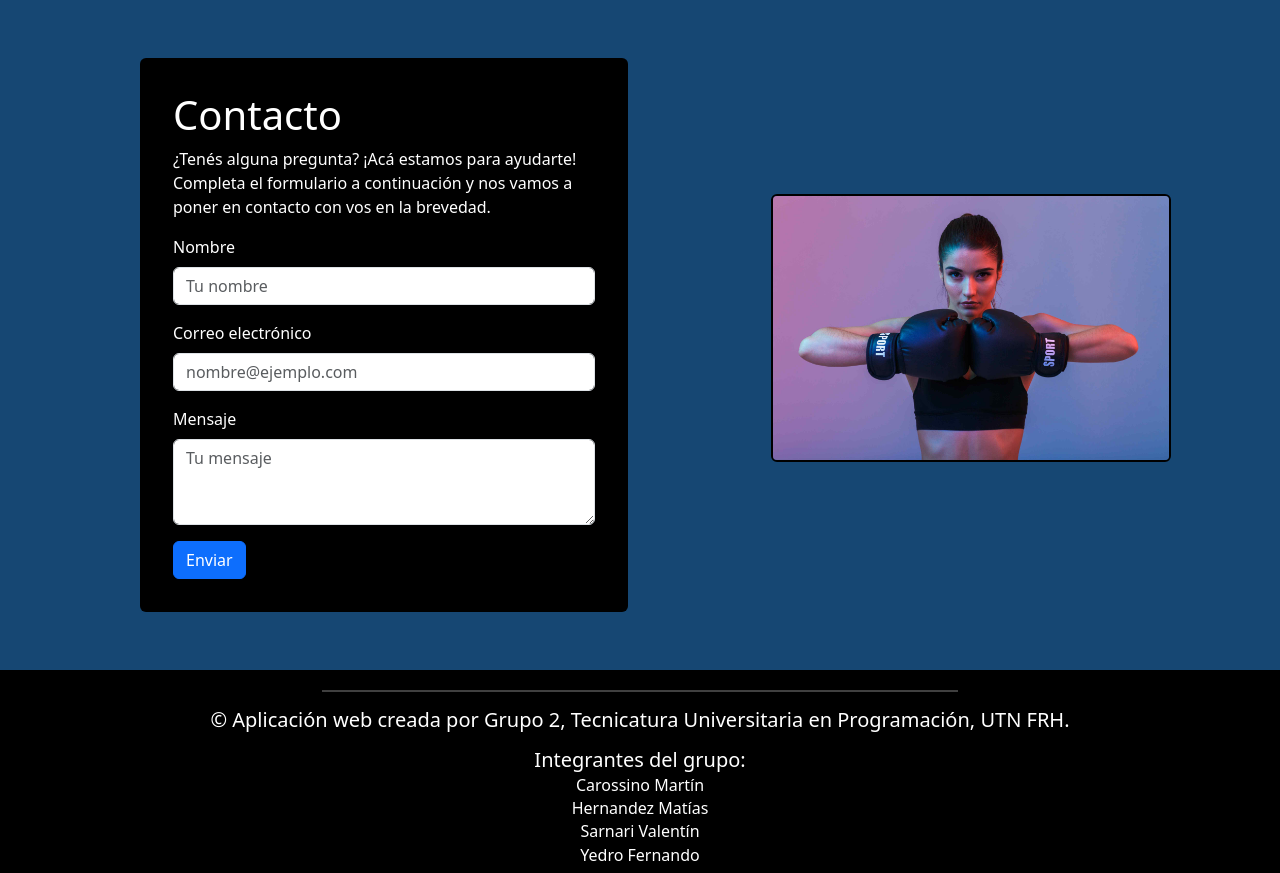
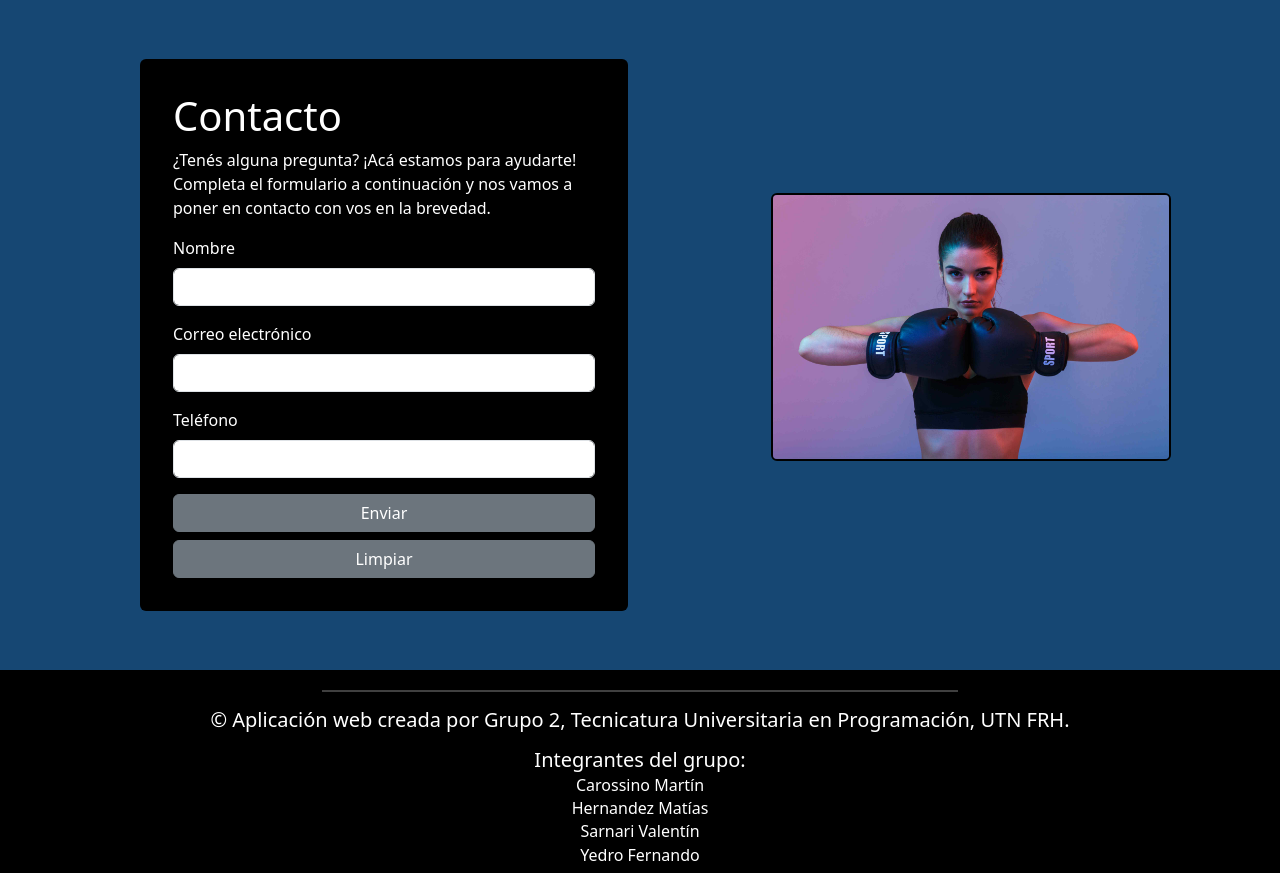
Before and after one commit to Caudillo8/proyecto_gym, a PHP site: page /contacto.php in a window 1280 px wide. Shown: the part 56-929 px from the top of the page. Run offline with PHP 8.4, Linux system fonts and the light colour scheme.

Commit message:
Mejoras y Funcionalidad
Contacto es funcional.

```diff
--- a/Avances y Actualizaciones..txt
+++ b/Avances y Actualizaciones..txt
@@ -5,3 +5,6 @@
 5) Inserté la imagen a la página creada previamente para que no esté solo el formulario en la página "Contacto".
 6) Convertí tanto index como contacto de HTML a PHP para posteriormente poder darle funcionalidad.
 7) Creé Correo.
+8) Finalmente eliminé Correo, no fué necesario para Contacto.
+9) Pude darle funcionalidad a Contacto. Una vez cargada la información, se envía correctamente.
+10) Actualmente, viendo como mejorar la estética de la página.
--- a/contacto.php
+++ b/contacto.php
@@ -1,10 +1,23 @@
+<!-- conexión al Formulario -->
+
+<?php
+
+        $servidor = "localhost";
+        $usuario = "root";
+        $clave = "";
+        $baseDeDatos = "probando";
+
+        $enlace = mysqli_connect ($servidor, $usuario, $clave, $baseDeDatos)
+
+?>
+
 <!doctype html>
 <html lang="en">
   <head>
     <meta charset="utf-8">
     <meta name="viewport" content="width=device-width, initial-scale=1">
-    <title>NombreSistema - Contacto</title>
-    <link rel="stylesheet" href="style.css" type="text">
+    <title>Formulario</title>
+    <link rel="stylesheet" href="styles.css">
     <link href="https://cdn.jsdelivr.net/npm/bootstrap@5.3.3/dist/css/bootstrap.min.css" rel="stylesheet" integrity="sha384-QWTKZyjpPEjISv5WaRU9OFeRpok6YctnYmDr5pNlyT2bRjXh0JMhjY6hW+ALEwIH" crossorigin="anonymous">
   </head>
   <body>
@@ -42,7 +55,7 @@
                     </a>
                   </li>
                   <li class="nav-item">
-                    <a class="nav-link text-white" href="contacto.html">
+                    <a class="nav-link text-white" href="contacto.php">
                         <svg xmlns="http://www.w3.org/2000/svg" width="16" height="16" fill="currentColor" class="bi bi-telephone-fill" viewBox="0 0 16 16">
                             <path fill-rule="evenodd" d="M1.885.511a1.745 1.745 0 0 1 2.61.163L6.29 2.98c.329.423.445.974.315 1.494l-.547 2.19a.68.68 0 0 0 .178.643l2.457 2.457a.68.68 0 0 0 .644.178l2.189-.547a1.75 1.75 0 0 1 1.494.315l2.306 1.794c.829.645.905 1.87.163 2.611l-1.034 1.034c-.74.74-1.846 1.065-2.877.702a18.6 18.6 0 0 1-7.01-4.42 18.6 18.6 0 0 1-4.42-7.009c-.362-1.03-.037-2.137.703-2.877z"/>
                         </svg>
@@ -75,6 +88,7 @@
             </div>
           </nav>
     </header>
+
     <div class="container-fluid d-flex justify-content-center align-items-center" style="min-height: 670px; background-color: #164773;">
         <div class="row align-items-center mx-auto">
             <div class="col-lg-6">
@@ -82,27 +96,26 @@
                     <div class="card-body">
                       <h1 class="card-title text-white">Contacto</h1>
                       <p class="card-text text-white">¿Tenés alguna pregunta? ¡Acá estamos para ayudarte! Completa el formulario a continuación y nos vamos a poner en contacto con vos en la brevedad.</p>
-                      <form method="post">
+
+                    <!-- Formulario -->
+                    <form action="#" name="probando" method="post">
                         <div class="mb-3">
-                          <label for="name" class="form-label text-white">Nombre</label>
-                          <input type="text" class="form-control" id="name" placeholder="Tu nombre" required="">
-                          <!-- <input type="text" placeholder="name" name="name" required=""> Asi tiene otro estilo, pero es menos estético -->
+                            <label for="nombre" class="form-label" style="color: white;">Nombre</label>
+                            <input type="text" name="nombre" class="form-control" required>
                         </div>
                         <div class="mb-3">
-                          <label for="email" class="form-label text-white">Correo electrónico</label>
-                          <input type="email" class="form-control" id="email" placeholder="nombre@ejemplo.com" required="">
-                          <!-- <input type="email" placeholder="email" name="email" required=""> Asi tiene otro estilo, pero es menos estético -->
+                            <label for="correo" class="form-label" style="color: white;">Correo electrónico</label>
+                            <input type="email" name="correo" class="form-control" required>
                         </div>
                         <div class="mb-3">
-                          <label for="message" class="form-label text-white">Mensaje</label>
-                          <textarea class="form-control" id="message" rows="3" placeholder="Tu mensaje"></textarea>
+                            <label for="telefono" class="form-label" style="color: white;">Teléfono</label>
+                            <input type="text" name="telefono" class="form-control" required>
                         </div>
-                        <button type="submit" class="btn btn-primary">Enviar</button>
-                      </form>
-
-                      <?php
-                      include("correo.php");
-                      ?>
+                        <div class="d-grid gap-2">
+                            <button type="submit" name="registro" class="btn btn-secondary">Enviar</button>
+                            <button type="reset" class="btn btn-secondary">Limpiar</button>
+                        </div>
+                    </form>
 
                     </div>
                 </div>
@@ -125,4 +138,27 @@
     </footer>
     <script src="https://cdn.jsdelivr.net/npm/bootstrap@5.3.3/dist/js/bootstrap.bundle.min.js" integrity="sha384-YvpcrYf0tY3lHB60NNkmXc5s9fDVZLESaAA55NDzOxhy9GkcIdslK1eN7N6jIeHz" crossorigin="anonymous"></script>
   </body>
+
+<!-- Funcion del Formulario -->
+
+<?php
+
+if(isset($_POST['registro'])){
+    $nombre= $_POST ['nombre'];
+    $correo= $_POST ['correo'];
+    $telefono= $_POST ['telefono'];
+
+    $insertarDatos = "INSERT INTO datos VALUES ('$nombre', '$correo', '$telefono', '')";
+    $ejecutarInsertar = mysqli_query ($enlace, $insertarDatos);
+
+    // Verificar si la consulta se ejecutó correctamente
+    if ($ejecutarInsertar) {
+        echo '<script>alert("Mail enviado correctamente");</script>';
+    } else {
+        echo '<script>alert("Error al enviar el correo");</script>';
+    }
+}
+
+?>
+
 </html>
--- a/correo.php
+++ /dev/null
@@ -1,31 +0,0 @@
-<?php
-$mensaje = ''; // Inicializamos la variable $mensaje para almacenar los mensajes de error o éxito
-
-if (isset($_POST['enviar'])) {
-    // Verificar si todos los campos están completos
-    if (!empty($_POST['name']) && !empty($_POST['asunto']) && !empty($_POST['msg']) && !empty($_POST['email'])) {
-        $name = $_POST['name'];
-        $asunto = $_POST['asunto'];
-        $msg = $_POST['msg'];
-        $email = $_POST['email'];
-
-        $header = "From: noreply@example.com" . "\r\n";
-        $header .= "Reply-To: noreply@example.com" . "\r\n";
-        $header .= "X-Mailer: PHP/" . phpversion();
-
-        // Enviamos el correo
-        $mail = mail($email, $asunto, $msg, $header);
-
-        if ($mail) {
-            $mensaje = "<h4>¡Mail enviado exitosamente!</h4>";
-        } else {
-            $mensaje = "<h4>Ocurrió un error al enviar el correo.</h4>";
-        }
-    } else {
-        $mensaje = "<h4>Por favor, completa todos los campos del formulario.</h4>";
-    }
-}
-?>
-
-<!-- Lugar para mostrar el mensaje -->
-<?php echo $mensaje; ?>
--- a/index.php
+++ b/index.html
@@ -43,7 +43,7 @@
                     </a>
                   </li>
                   <li class="nav-item">
-                    <a class="nav-link text-white" href="#">
+                    <a class="nav-link text-white" href="contacto.html"> <!-- Modificado el enlace -->
                         <svg xmlns="http://www.w3.org/2000/svg" width="16" height="16" fill="currentColor" class="bi bi-telephone-fill" viewBox="0 0 16 16">
                             <path fill-rule="evenodd" d="M1.885.511a1.745 1.745 0 0 1 2.61.163L6.29 2.98c.329.423.445.974.315 1.494l-.547 2.19a.68.68 0 0 0 .178.643l2.457 2.457a.68.68 0 0 0 .644.178l2.189-.547a1.75 1.75 0 0 1 1.494.315l2.306 1.794c.829.645.905 1.87.163 2.611l-1.034 1.034c-.74.74-1.846 1.065-2.877.702a18.6 18.6 0 0 1-7.01-4.42 18.6 18.6 0 0 1-4.42-7.009c-.362-1.03-.037-2.137.703-2.877z"/>
                         </svg>
```
Also changed, not shown: css/style.css (added, +47 -0 lines).
